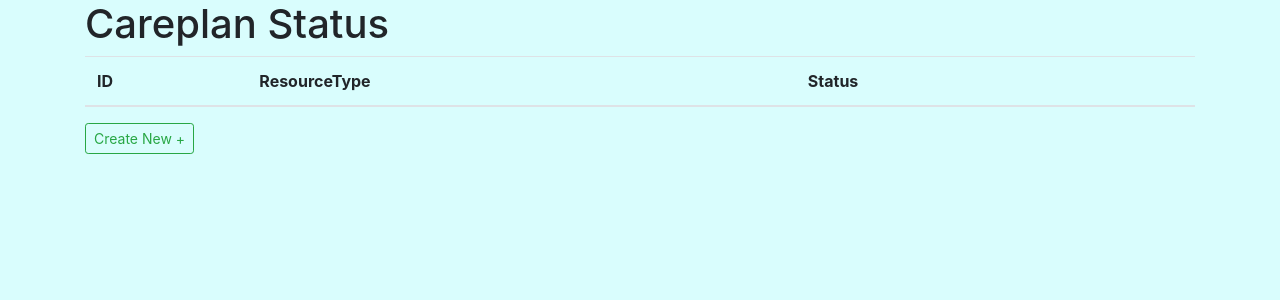
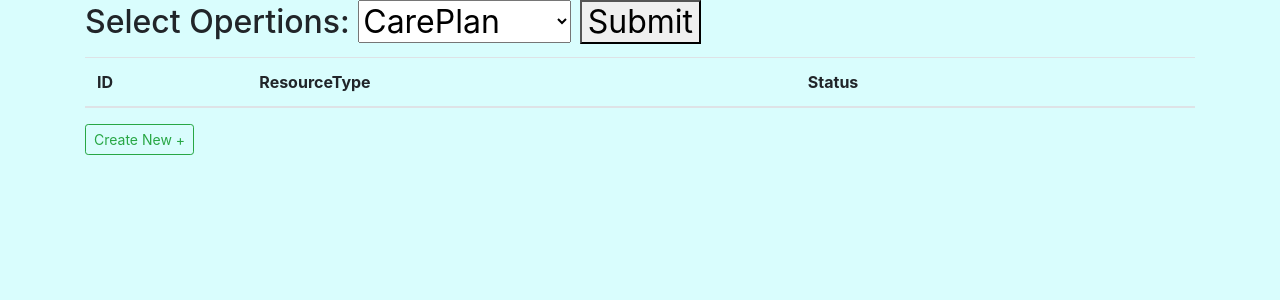
Before and after one commit to rajakumaran1203/Curd_Django, a Django app: page / in a window 1280 px wide. Shown: the part 56-356 px from the top of the page. Run offline with Django 4.2, Linux system fonts and the light colour scheme; data that the repository does not hold is empty.

Commit message:
list of opertions

```diff
--- a/Rimidi_app/Opertions/templates/home.html
+++ b/Rimidi_app/Opertions/templates/home.html
@@ -1,6 +1,26 @@
 {% extends 'base.html' %}
 {% block content %}
-<h1>Careplan Status</h1>
+<form method="post" action="">
+    {% csrf_token %}
+
+    <h2><label for="opertions">Select Opertions:</label>
+        <select name="my_dropdown" id="my_dropdown" onchange="return show_price(this.value);">
+            <option value="CarePlan">CarePlan</option>
+            <option value="Observation">Observation</option>
+            <option value="Specimen">Specimen</option>
+            <option value="Composition">Composition</option>
+        </select>
+        <button type="submit">Submit</button>
+</form>
+</h2>
+<script>
+    function show_price(price) {
+        document.getElementById('price_sp').innerHTML = price;
+    }
+</script>
+<div>
+    <h1 id="price_sp"></h1>
+</div>
 <table class="table">
     <thead>
         <tr>
@@ -11,11 +31,11 @@
         </tr>
     </thead>
     <tbody>
-        {% for item in results %}
+        {% for item in resources %}
         <tr>
-            <td>{{item.0}}</td>
-            <td>{{item.1}}</td>
-            <td>{{item.2}}</td>
+            <td>{{item.id}}</td>
+            <td>{{item.resourceType}}</td>
+            <td>{{item.status}}</td>
             <td>
                 <a href="{% url 'edit_data'%}" class='btn btn-outline-primary btn-sm'>Edit</a> |
                 <a href="{% url 'delete_data'%}" class="btn btn-danger">Delete</a>
--- a/Rimidi_app/Opertions/urls.py
+++ b/Rimidi_app/Opertions/urls.py
@@ -2,9 +2,9 @@ from django.urls import path
 from .views import get_details, EditPageView, DeletePageView, CreatePageView
 
 urlpatterns = [
-    path('', get_details, name='users'),
+    path('', get_details, name='home'),
     path('edit/', EditPageView, name='edit_data'),
     path('delete/', DeletePageView, name='delete_data'),
-    path('create/', CreatePageView, name='create_data')
+    path('create/', CreatePageView, name='create_data'),
 
 ]
--- a/Rimidi_app/Opertions/views.py
+++ b/Rimidi_app/Opertions/views.py
@@ -4,20 +4,22 @@ import json
 
 base_url = 'https://hapi.fhir.org/baseR4/CarePlan'
 def get_details(request):
-    response = requests.get(base_url)
-    data = response.json()
-    data_entry=[]
-    data_id = []
-    data_type = []
-    data_status = []
-    for item in data['entry']:
-        data_entry.append(item)
-    for item in data_entry:
-        data_id.append(item['resource']['id'])
-        data_type.append(item['resource']['resourceType'])
-        data_status.append(item['resource']['status'])
-    result = list(zip(data_id,data_type,data_status))
-    return render(request, "home.html", {'results':result})
+    context = {}
+    if request.method == 'POST':
+        resourcetype = request.POST.get('my_dropdown')
+        print(resourcetype)
+        url = f'https://hapi.fhir.org/baseR4/{resourcetype}'
+        response = requests.get(url)
+        data = response.json()
+        resources = []
+        for resource in data['entry']:
+            resources.append({
+                'id': resource['resource']['id'],
+                'resourceType': resource['resource']['resourceType'],
+                'status': resource['resource']['status']
+            })
+        context['resources'] = resources
+    return render(request, 'home.html', context)
 
 def CreatePageView(request):
     if request.method == 'POST':
```
